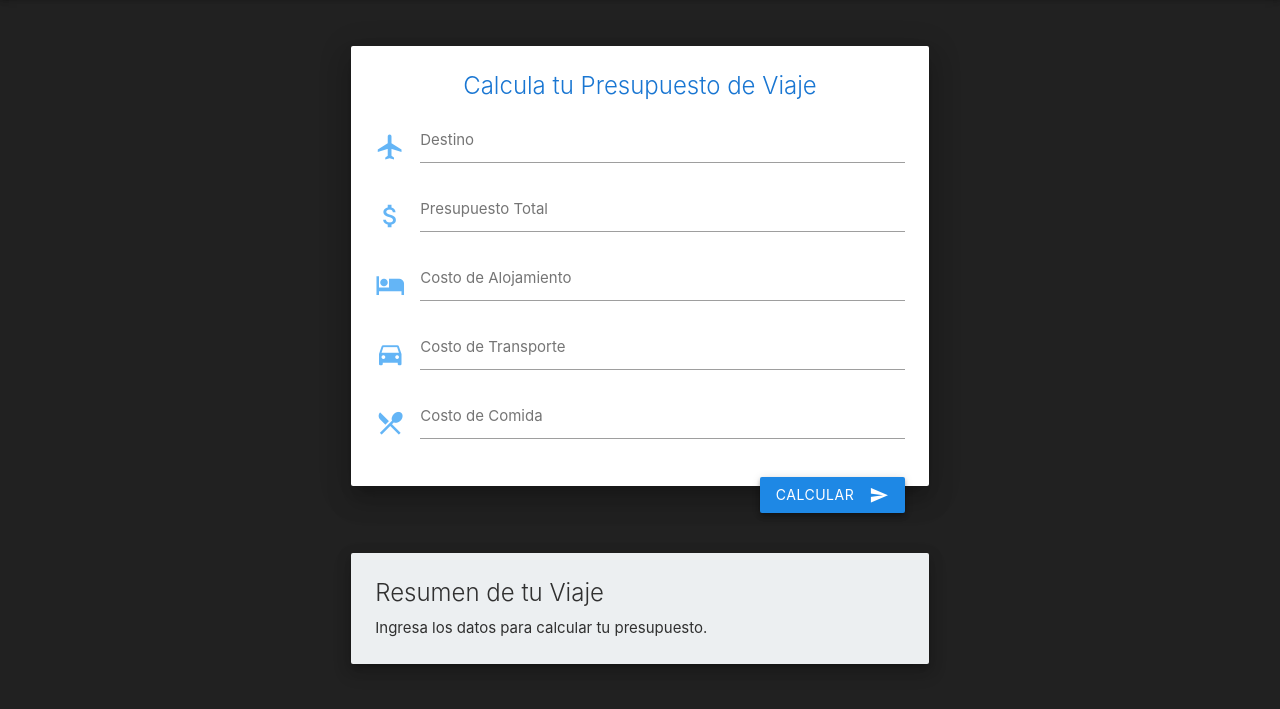
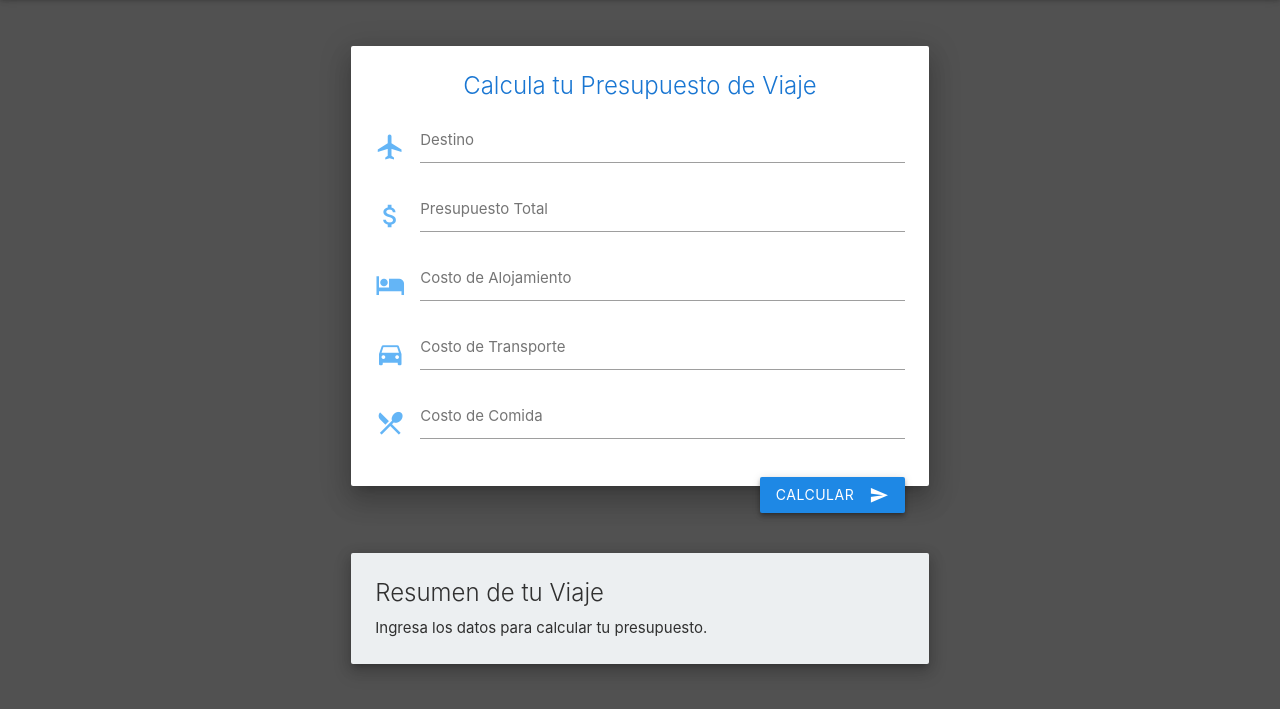
Before and after one commit to luiskarlost25/Plandeviaje, a plain HTML site: page index.html in a window 1280 px wide. Shown: the part 67-776 px from the top of the page. Drawn offline with nearby package versions, Linux system fonts and the light colour scheme; a script that the page names is missing.

Commit message:
Update styles.css

```diff
--- a/styles.css
+++ b/styles.css
@@ -1,5 +1,5 @@
 body {
-  background-color: #212121; /* Gris carboncillo oscuro */
+  background-color: #515151; /**/
   display: flex;
   min-height: 100vh;
   flex-direction: column;
```
